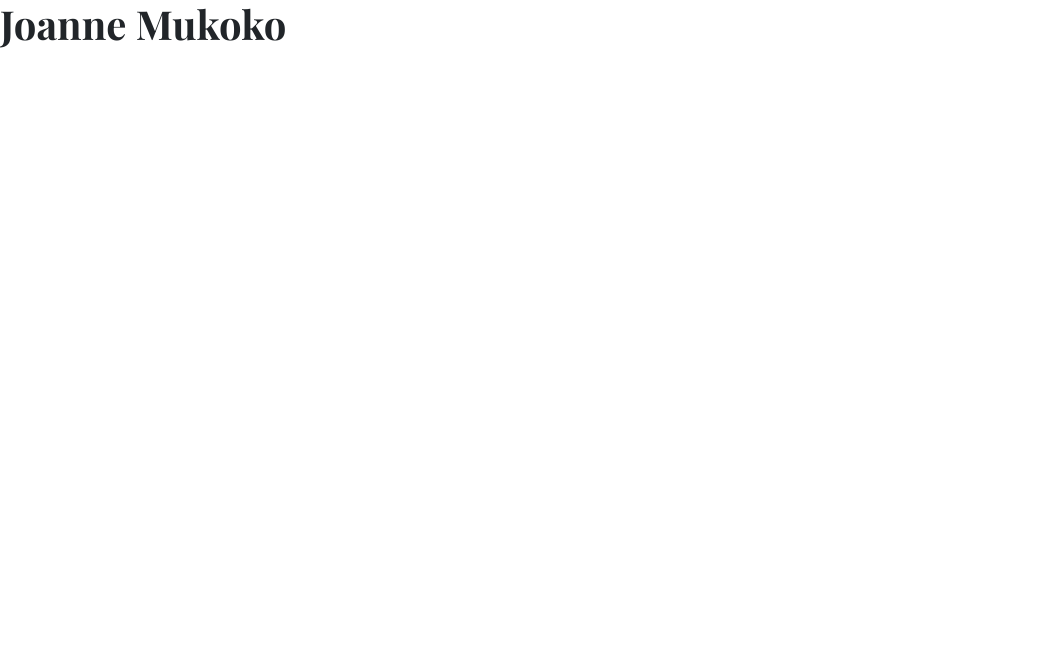
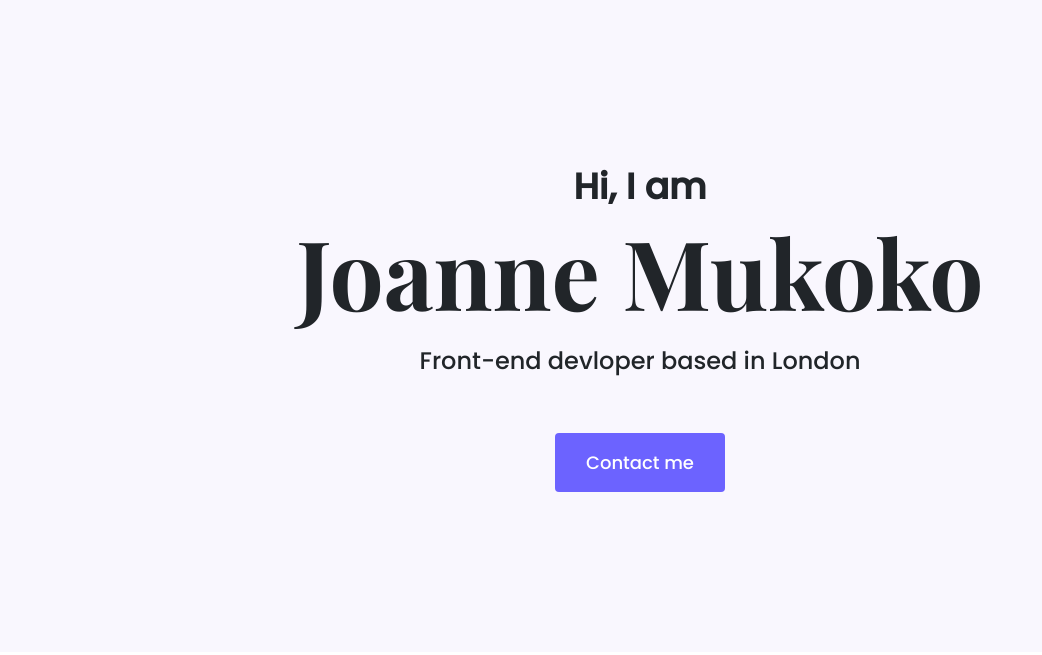
Before and after one commit to joannemukoko/portfolio-project, a plain HTML site: page index.html in a window 1280 px wide. Shown: the whole page, without its empty margins (0-1042 px from the left). Drawn offline with nearby package versions, Linux system fonts and the light colour scheme.

Commit message:
Added homepage hero

```diff
--- a/index.html
+++ b/index.html
@@ -29,6 +29,13 @@
     <title>Document</title>
   </head>
   <body>
-    <h1>Joanne Mukoko</h1>
+    <div class="hero">
+      <p>Hi, I am</p>
+      <h1>Joanne Mukoko</h1>
+      <h2 class="mb-5">Front-end devloper based in London</h2>
+      <div>
+        <a href="#" class="btn btn-branding">Contact me</a>
+      </div>
+    </div>
   </body>
 </html>
--- a/src/script.css
+++ b/src/script.css
@@ -1,7 +1,41 @@
+:root {
+  --branding-color: #6c63ff;
+  --secondary-color: #f9f7fe;
+  --heading-font-family: "Playfair Display", serif;
+  --default-font-family: "Poppins", sans-serif;
+}
+body {
+  font-family: var(--default-font-family);
+}
 h1 {
-  font-family: "Playfair Display", serif;
+  font-family: var(--heading-font-family);
   font-weight: bold;
+  font-size: 96px;
 }
-p {
-  font-family: "Poppins", sans-serif;
+.hero {
+  background: var(--secondary-color);
+  text-align: center;
+  padding: 160px 20px;
 }
+.hero p {
+  font-family: var(--default-font-family);
+  font-size: 36px;
+  font-weight: bold;
+  margin: 0;
+}
+
+.hero h2 {
+  font-family: var(--default-font-family);
+  font-weight: normal;
+  font-size: 24px;
+  line-height: 2;
+}
+
+.btn-branding {
+  background: var(--branding-color);
+  border-radius: 4px;
+  color: white;
+  font-size: 18px;
+  line-height: 27px;
+  padding: 15px 30px;
+}
```
